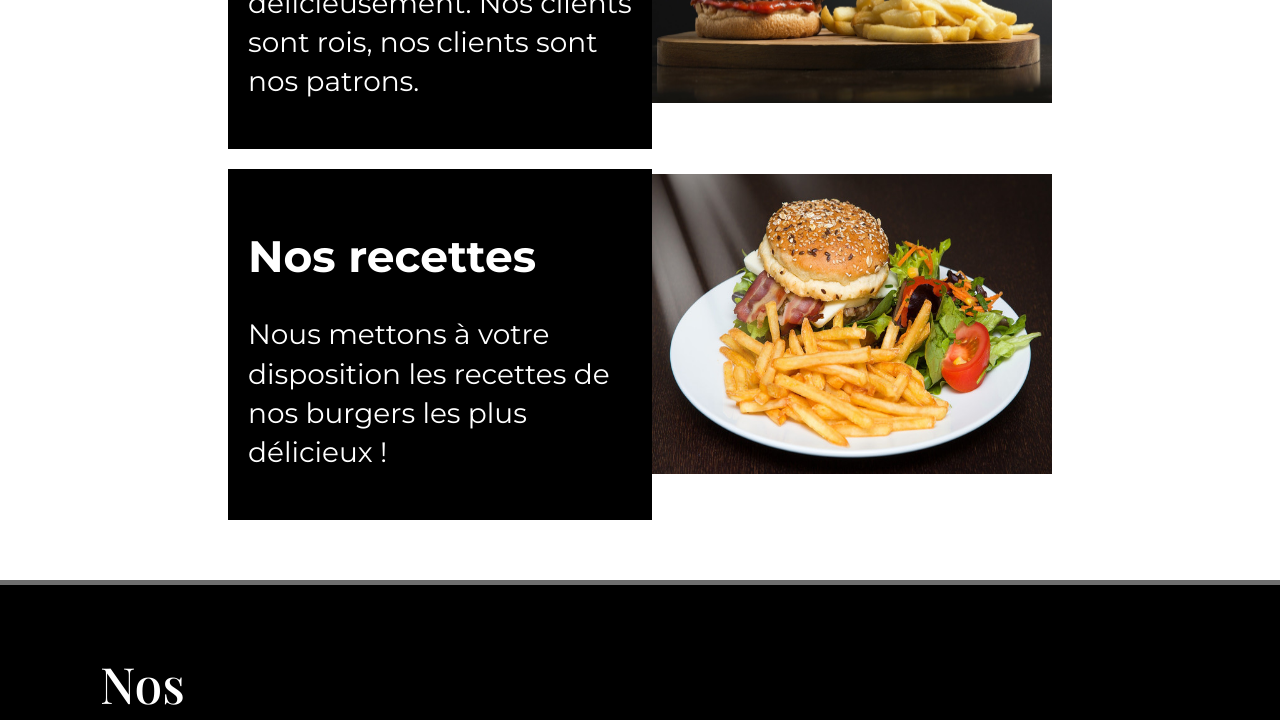
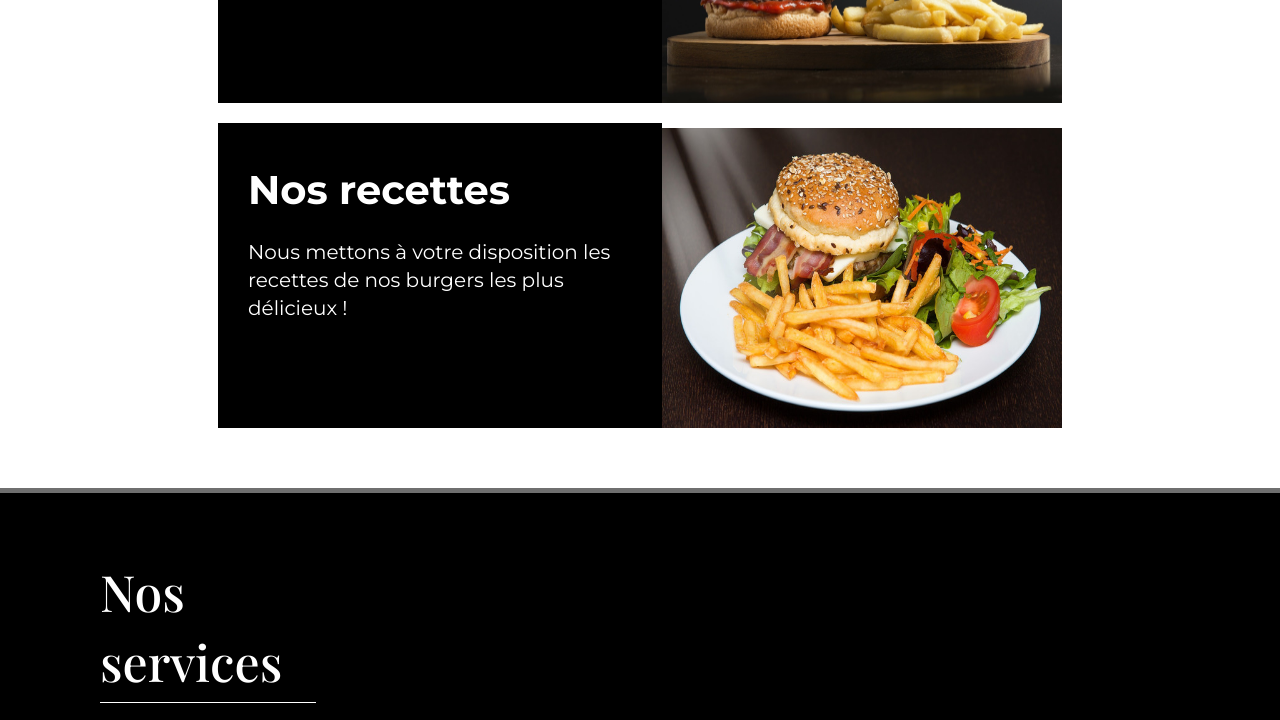
Before and after one commit to chloroslin0820/html-css-tutorial-05, a plain HTML site: page index.html in a window 1280 px wide. Shown: the part 773-1493 px from the top of the page. Drawn offline with nearby package versions, Linux system fonts and the light colour scheme; a web font is replaced by a local one.

Commit message:
changed main font size

```diff
--- a/css/style.css
+++ b/css/style.css
@@ -339,16 +339,16 @@ main .content .card {
 }
 main .content .card .left {
   flex: 0 0 30%;
-  padding: 20px;
+  padding: 5px 30px;
   background-color: #000;
   color: #fff;
 }
 main .content .card .left h1 {
-  font-size: 44px;
+  font-size: 40px;
   margin-bottom: 0;
 }
 main .content .card .left p {
-  font-size: 28px;
+  font-size: 20px;
 }
 main .content .card.right {
   flex: 0 0 70%;
```
